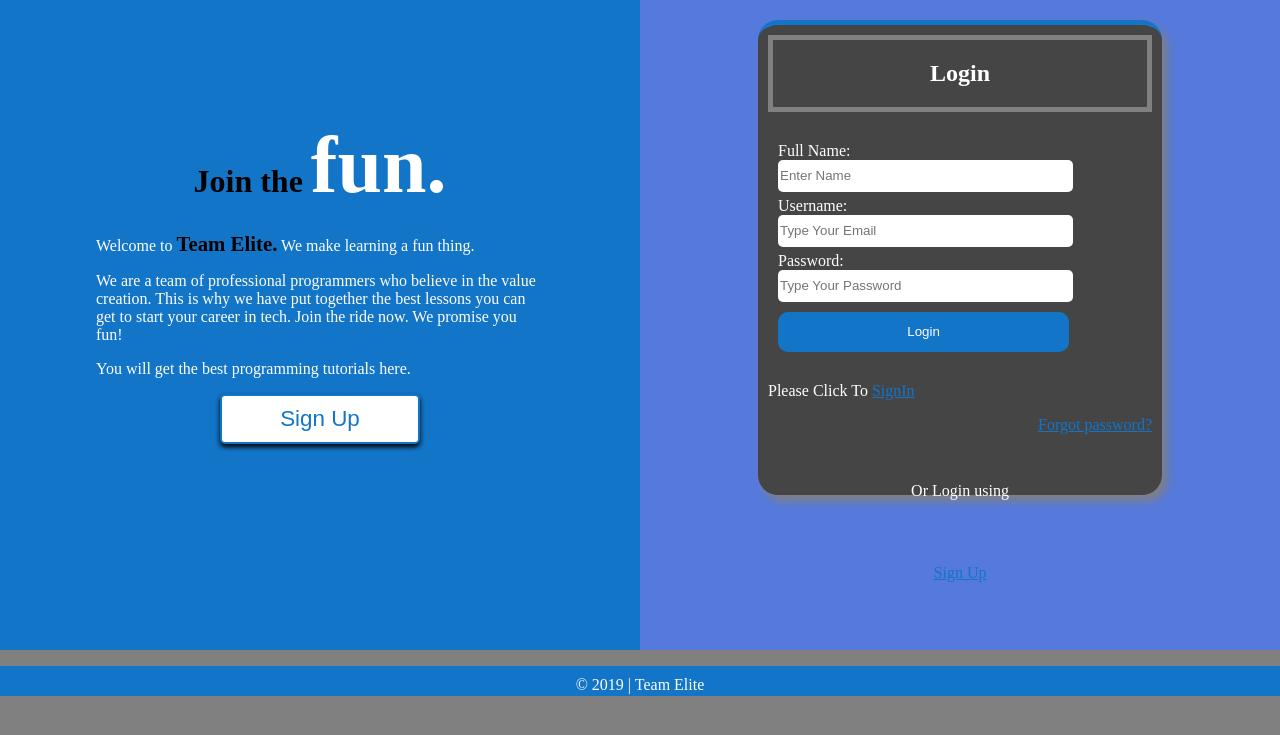
After one commit to Davestrings/Team-Elite-Form, a PHP site: page /signup.php in a window 1280 px wide. The commit adds this page. Shown: the top 735 px of the page. Run offline with PHP 8.4, Linux system fonts and the light colour scheme; some web fonts are replaced.

Commit message:
PHP Auth with Text File
PHP automatically create a .file for you, stores user signup information in it.  The sign-in page reads user details, if valid he is logged in.

```diff
--- a/main.css
+++ b/main.css
@@ -15,6 +15,7 @@ body{
 }
 /*----Left side----*/
 .title{
+
     width: 100%;
     height: 100%;
     background-color: rgb(18, 117, 199);
@@ -24,11 +25,14 @@ span{
     color: white;
     font-size: 5rem;
 }
+.tent{
+    margin-top: 120px;
+}
 .text{
     text-align:left;
     color: white;
     width: 70%;
-    margin: 5px auto;
+    margin: 5px auto
 }
 .text p{
     font-size: 1rem;
@@ -61,7 +65,7 @@ span{
 .form-wrap{
     margin-top: 0px;
     width: 100%;
-    background-color:rgb(248, 247, 247);
+    background-color:rgb(85, 121, 221);
     color: white;
 
 }
@@ -72,7 +76,7 @@ span{
     width: 60%;
     height: 450px;
     border-top: 5px solid rgb(18, 117, 199);
-    border-radius: 5px;
+    border-radius: 20px;
     box-shadow: 5px 6px 10px grey;
 }
 .form-head{
@@ -85,8 +89,8 @@ span{
     margin-top: 5px;
     border: none;
     text-align: center;
-    height: 30px;
-    width: 120px;
+    height: 40px;
+    width: 80%;
     border-radius: 10px;
     color: white;
     cursor: pointer;
@@ -105,7 +109,7 @@ span{
 }
 
 .content{
-    margin: 10px auto;
+    margin: 20px auto;
     padding: 10px;
 }
 .forgot{
--- /dev/null
+++ b/signup.php
@@ -0,0 +1,95 @@
+<!DOCTYPE html>
+<html lang="en">
+<head>
+    <meta charset="UTF-8">
+    <meta name="viewport" content="width=device-width, initial-scale=1.0">
+    <meta http-equiv="X-UA-Compatible" content="ie=edge">
+    <meta name="description" content="Get the best learning experience with Team Elite. We offer the best programming lessons. Kickstart your Tech career here.">
+    <meta name="keyword" content="Team Elite, Html, Css, Javascript, Vanilla js, Java, PHP, Lavarel, Vue, Vue js, React, React js, Node, Node js, Django, Wordpress,">
+    <title>Login Form</title>
+
+    <!--Fonts and icon-->
+    <link rel="stylesheet" type="text/css" href="main.css">
+    <link rel="stylesheet" href="Fontawesome-all.css">
+</head>
+<body style="">
+    <div class="container">
+
+        <!--LHS-->
+
+        <div class="title">
+        <div class="tent">
+            <h1>Join the <span>fun.</span></h1>
+            <div class="text">
+                <p>Welcome to <strong>Team Elite.</strong> We make learning a fun thing.</p>
+                <p>We are a team of professional programmers who believe in the value creation.
+                    This is why we have put together the best lessons you can get to start your career in tech.
+                    Join the ride now. We promise you fun!
+                </p>
+                <p>You will get the best programming tutorials here.</p>
+            </div>
+        </div>
+            <div>
+                <input class="sign-up-btn" type="submit" name="sign-up" value="Sign Up">
+            </div>
+        </div>
+
+        <!--RHS-->
+
+        <div class="form-wrap">
+            <div class="inner-wrap">
+                <div class="form-head">
+                    <h2>Login</h2>
+                </div>
+                <form class="content" method="POST" action="signup.php">
+                <label for="name" class="label">Full Name:</label><br>
+                    <input type="text" class="fill" name="name"  placeholder="Enter Name" required><br>
+                    <label for="email" class="label">Username:</label><br>
+                    <input type="email" class="fill" name="email"  placeholder="Type Your Email" required><br>
+                    <label for="password" class="label">Password:</label><br>
+                    <input type="password" class="fill" name="password"  placeholder="Type Your Password" required><br>
+                    <input type="submit" class="btn" name="submit" value ="Login"><br>
+                </form>
+                <?php
+                if(isset($_POST['submit'])){
+                    $name = $_POST['name'];
+                    $user = $_POST['email'];
+                    $password = $_POST['password'];
+                    $logindetails = [];
+                    $logindetails = "{" . $name . ',' . $user . ',' . $password . "}" . "/n";
+                    $fileopen = fopen('crendential.txt', 'a+');
+                    $file = file_get_contents('crendential.txt');
+
+                        if (strpos($file, $user)) {
+                            echo "Email Address Already Used" . $user;
+                        }
+                         else if (fwrite($fileopen, $logindetails)){
+                            echo 'Successful Registered';
+                         }
+
+                    fclose($fileopen);
+                }
+                ?>
+                <p>Please Click To <a href = "signin.php">SignIn</a></span></p>
+                <div class="forgot">
+                    <p><a href="#">Forgot password?</a></p>
+                </div>
+                <div class="alternate">
+                        <p>Or Login using</p>
+                    <div class="icons">
+                        <a href="https://www.facebook.com" target="_blank"><i class="fas fa-facebook-square fa-2x fa-fw"></i></a>
+                        <a href="https://www.twitter.com" target="_blank"><i class="fas fa-twitter-square fa-2x fa-fw"></i></a>
+                        <a href="https://www.instagram.com" target="_blank"><i class="fas fa-instagram fa-2x fa-fw"></i></a>
+                    </div>
+                </div>
+                <div class="sign-up">
+                    <p><a href="#">Sign Up</a></p>
+                </div>
+            </div>
+        </div>
+    </div>
+    <div class="footer">
+        <p>&copy; 2019 | Team Elite</p>
+    </div>
+</body>
+</html>
```
Also changed, not shown: landingpage.php (added, +45 -0 lines), signin.php (added, +93 -0 lines).
